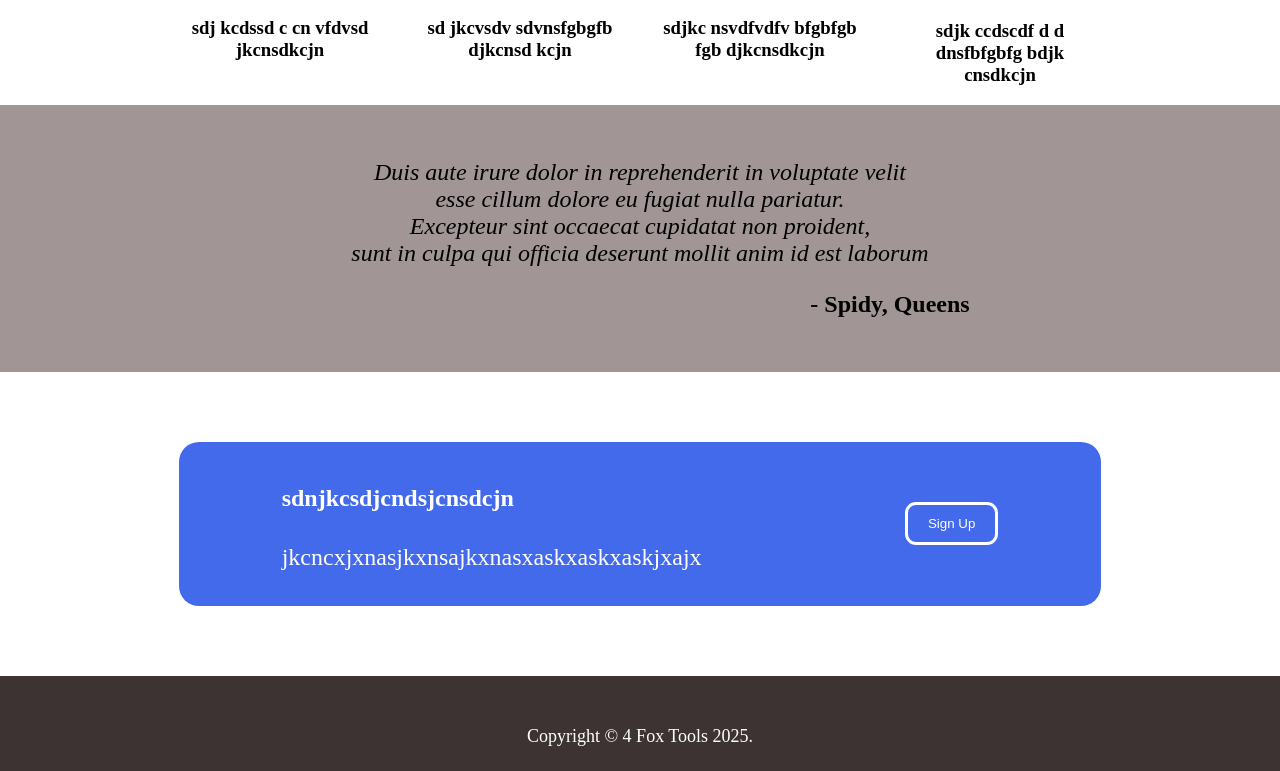
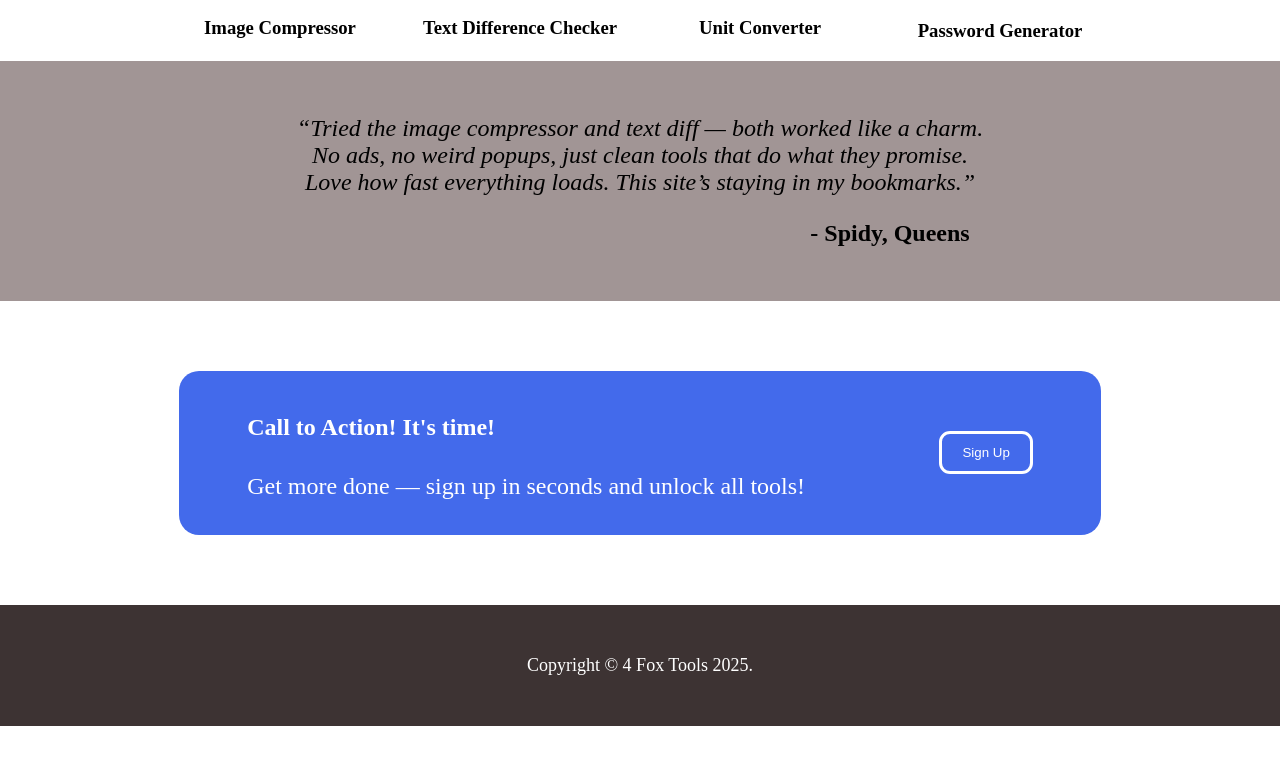
Before and after one commit to ajinkya02791/demoToolsSite, a plain HTML site: page index.html in a window 1280 px wide. Shown: the part 830-1601 px from the top of the page. After the commit the page ends 1556 px from the top, so only its background shows below. Drawn offline with Linux system fonts and the light colour scheme.

Commit message:
added pointer to button ,and added contextual text and content to website

```diff
--- a/index.html
+++ b/index.html
@@ -42,29 +42,28 @@
                 <div class="infoImgAndText">
                     <div class="toolInfo">
                         <img class="toolImg" src="" alt="">
-                        <h3>sdj kcdssd c cn vfdvsd jkcnsdkcjn</h3>
+                        <h3>Image Compressor</h3>
                     </div>
                     <div class="toolInfo">
                         <img class="toolImg" src="" alt="">
-                        <h3>sd jkcvsdv sdvnsfgbgfb  djkcnsd kcjn</h3>
+                        <h3>Text Difference Checker</h3>
                     </div>
                     <div class="toolInfo">
                         <img class="toolImg" src="" alt="">
-                        <h3>sdjkc nsvdfvdfv  bfgbfgb fgb djkcnsdkcjn</h3>
+                        <h3>Unit Converter</h3>
                     </div>
                     <div class="toolInfo">
                         <img class="toolImg" alt="">
-                        <h3>sdjk ccdscdf d d dnsfbfgbfg bdjk cnsdkcjn</h3>
+                        <h3>Password Generator</h3>
                     </div>
                 </div>
             </div>
 
             <div class="customerReview">
                 <p class="reviewText">
-                    <i>Duis aute irure dolor in reprehenderit in voluptate velit <br>
-                    esse cillum dolore eu fugiat nulla pariatur. <br>
-                    Excepteur sint occaecat cupidatat non proident, <br>
-                    sunt in culpa qui officia deserunt mollit anim id est laborum <br>
+                    <i>“Tried the image compressor and text diff — both worked like a charm. <br>
+                        No ads, no weird popups, just clean tools that do what they promise. <br>
+                         Love how fast everything loads. This site’s staying in my bookmarks.”<br>
                     </i>
                 </p>
                 <p class="customerName">
@@ -77,8 +76,8 @@
             <div class="callToAction">
                 <div class="callToActionBox">
                     <div class="callToActionText">
-                        <h4>sdnjkcsdjcndsjcnsdcjn</h4>
-                        <p>jkcncxjxnasjkxnsajkxnasxaskxaskxaskjxajx</p>
+                        <h4>Call to Action! It's time!</h4>
+                        <p>Get more done — sign up in seconds and unlock all tools!</p>
                     </div>
 
 
--- a/style.css
+++ b/style.css
@@ -148,6 +148,7 @@ h2 {
     color: white;
     border: 3px solid white;
     border-radius: 11px;
+    cursor: pointer;
 }
 
 
```
Also changed, not shown: images/0.png (added), images/1.png (added), images/2.png (added), images/3.png (added).
